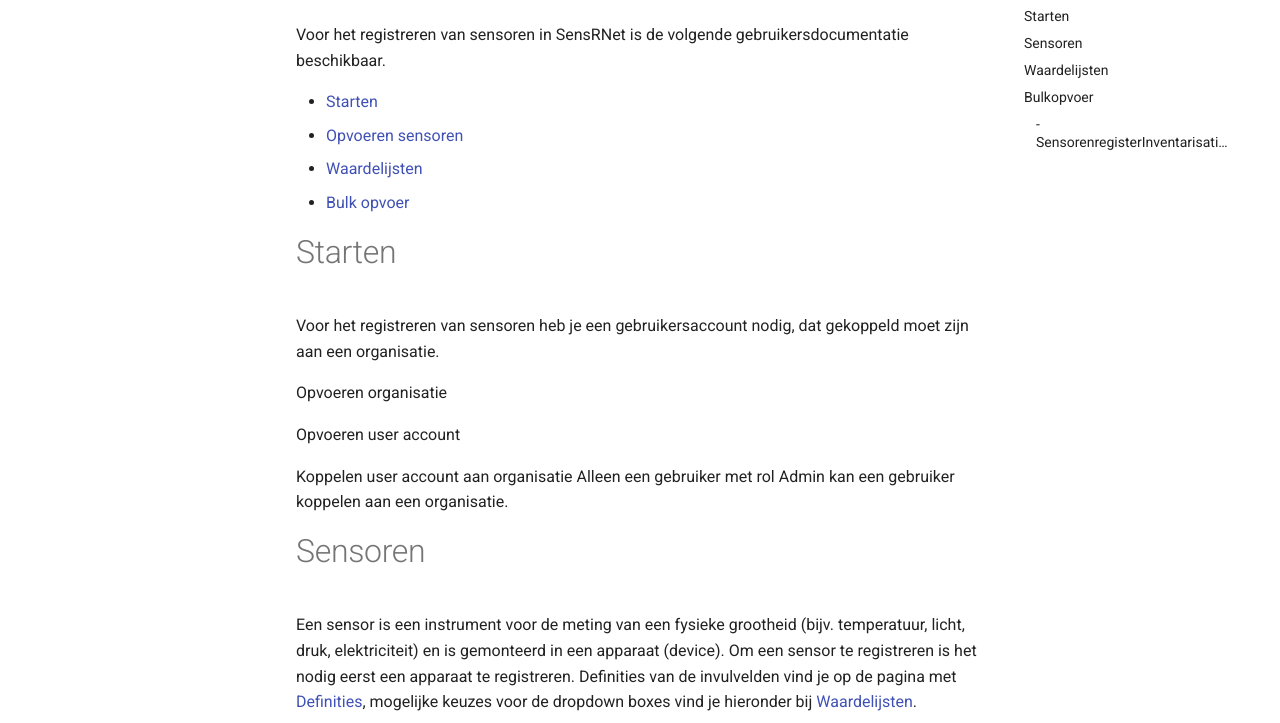
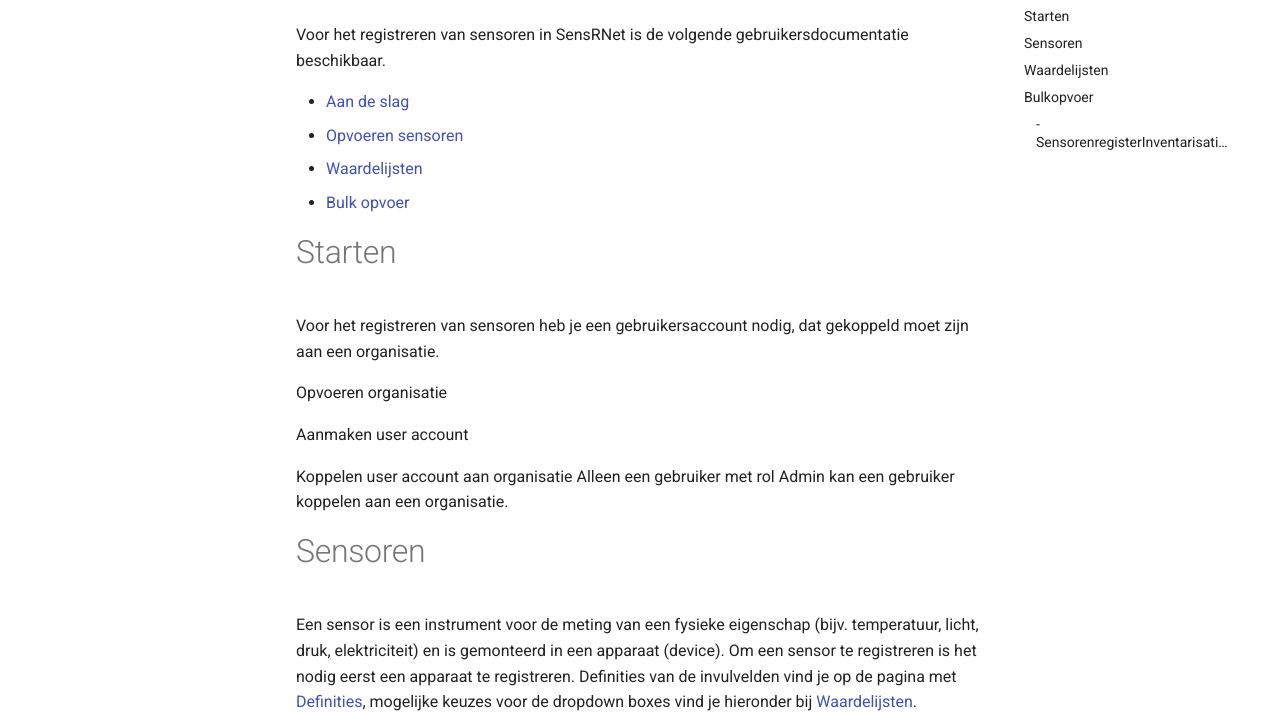
Before and after one commit to kadaster-labs/sensrnet-home, an MkDocs documentation site: the page built from docs/GebruikersDocumentatieNL.md, in a window 1280 px wide and 1400 px high. Shown: the part 215-938 px from the top of the window. Built offline with MkDocs 1.6.1 and Material for MkDocs 9.7.7, drawn with Linux system fonts in a browser that asks for light colours; comment, search, counter and statistics services are not loaded.

Commit message:
Update GebruikersDocumentatieNL.md

```diff
--- a/docs/GebruikersDocumentatieNL.md
+++ b/docs/GebruikersDocumentatieNL.md
@@ -2,7 +2,7 @@ SensRNet Gebruikersdocumentatie
 -------------------------------
 Voor het registreren van sensoren in SensRNet is de volgende gebruikersdocumentatie beschikbaar.
 
-- [Starten](#Starten)
+- [Aan de slag](#Starten)
 - [Opvoeren sensoren](#Sensoren)
 
 - [Waardelijsten](#Waardelijsten)
@@ -15,14 +15,15 @@ Starten
 
  Opvoeren organisatie
 
- Opvoeren user account
+ Aanmaken user account
 
  Koppelen user account aan organisatie
  Alleen een gebruiker met rol Admin kan een gebruiker koppelen aan een organisatie.
 
 Sensoren
 ========
-Een sensor is een instrument voor de meting van een fysieke grootheid (bijv. temperatuur, licht, druk, elektriciteit) en is gemonteerd in een apparaat (device). Om een sensor te registreren is het nodig eerst een apparaat te registreren. Definities van de invulvelden vind je op de pagina met [Definities](https://github.com/kadaster-labs/sensrnet-home/blob/main/docs/Definitions.rst), mogelijke keuzes voor de dropdown boxes vind je hieronder bij [Waardelijsten](#Waardelijsten).
+Een sensor is een instrument voor de meting van een fysieke eigenschap (bijv. temperatuur, licht, druk, elektriciteit) en is gemonteerd in een apparaat (device). Om een sensor te registreren is het nodig eerst een apparaat te registreren.
+Definities van de invulvelden vind je op de pagina met [Definities](https://github.com/kadaster-labs/sensrnet-home/blob/main/docs/Definitions.rst), mogelijke keuzes voor de dropdown boxes vind je hieronder bij [Waardelijsten](#Waardelijsten).
 
 In het hoofdscherm klik je op Menu, waarna je alle appraten van jouw organisatie ziet. Om een apparaat toe te voegen, klik je op de button Registreer apparaat. Je kan vervolgens informatie invullen over het betreffende apparaat. Je selecteert een locatie door in de kaart te klikken. Wanneer je alles hebt ingevuld, kun je je apparaat opslaan door te klikken op “Opslaan”.
 
```
